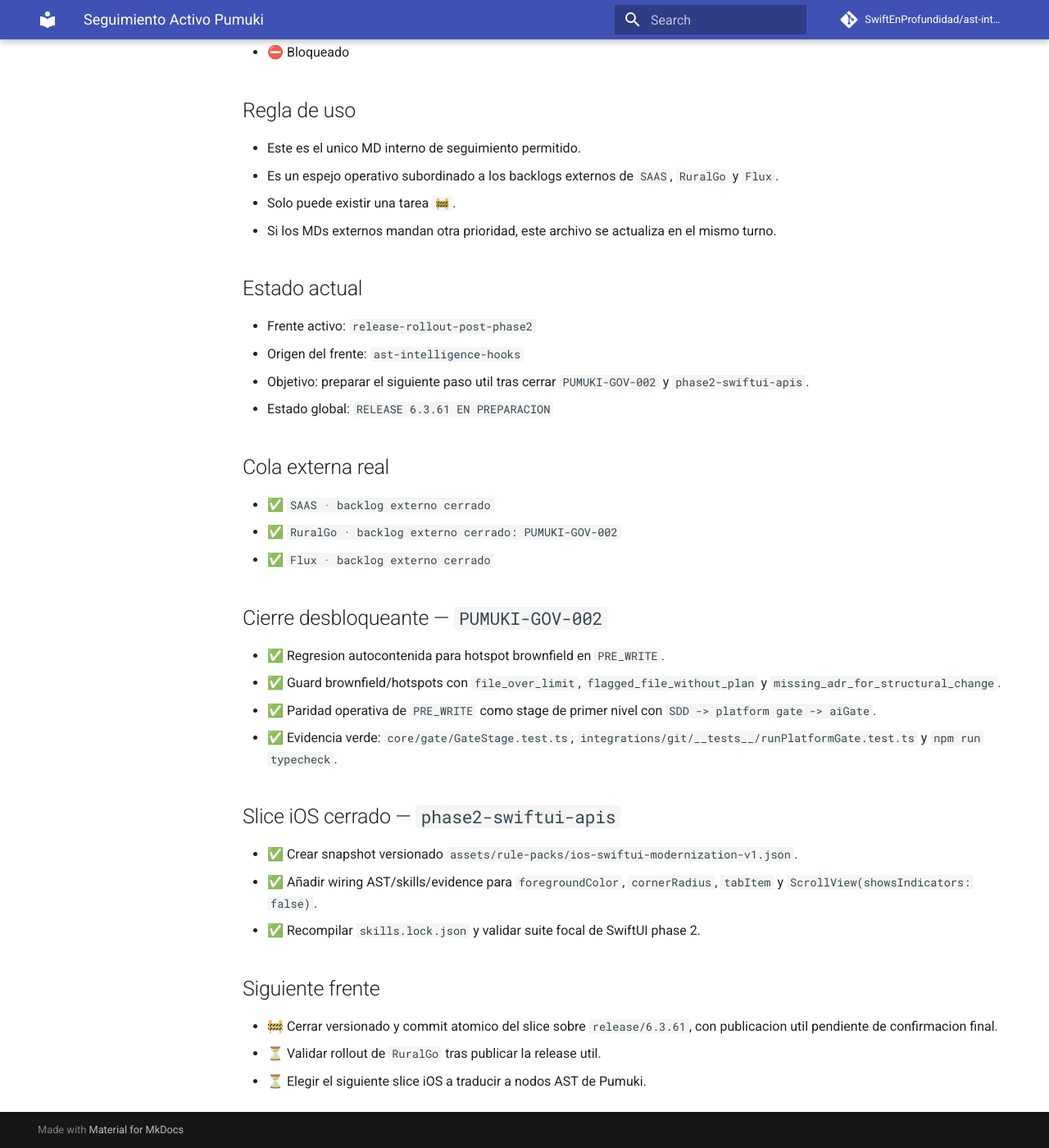
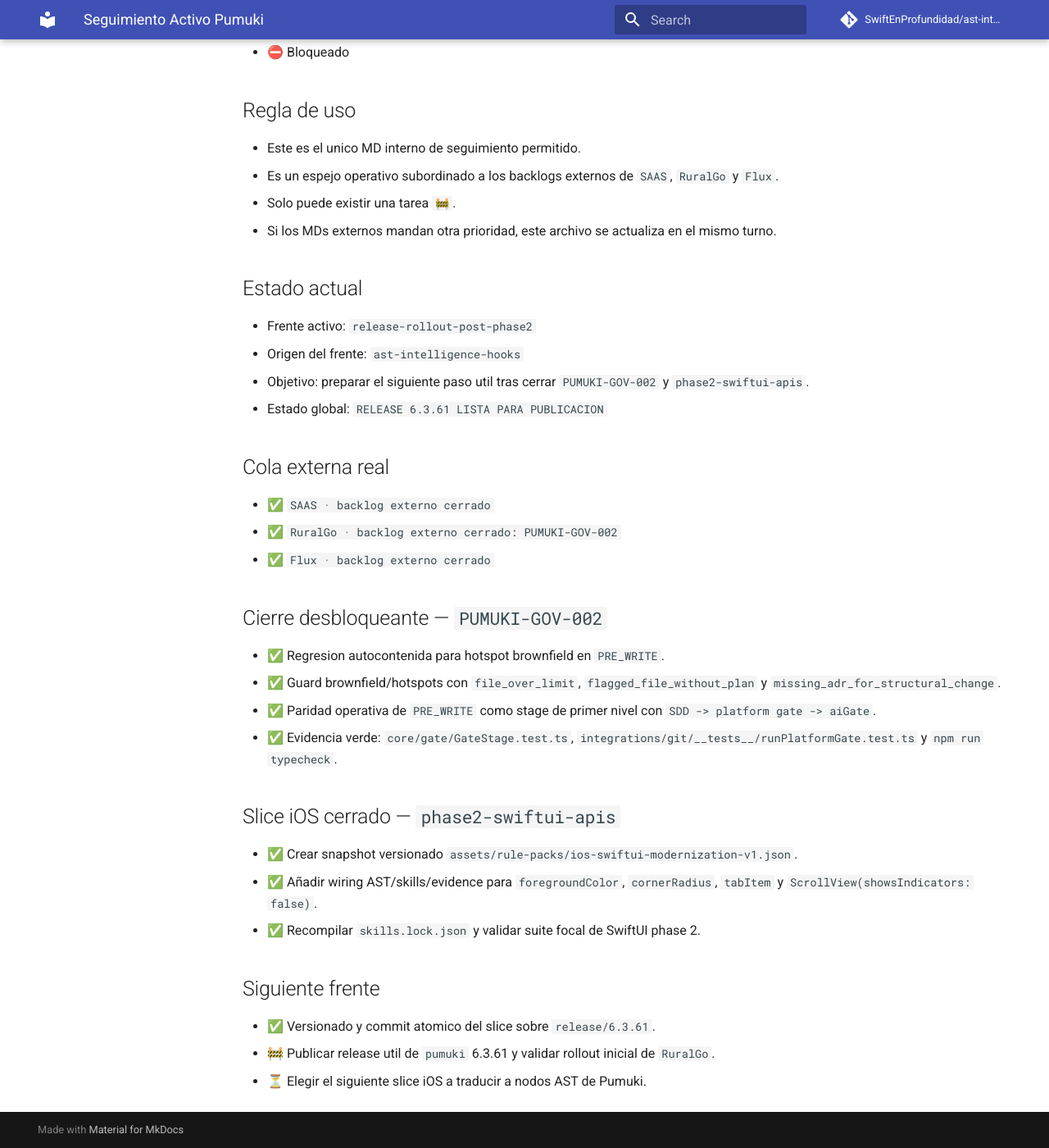
Before and after one commit to SwiftEnProfundidad/ast-intelligence-hooks, an MkDocs documentation site: the page built from docs/tracking/plan-activo-de-trabajo.md, in a window 1280 px wide and 1400 px high, scrolled down 328 px. Shown: the whole window at 82% size. Built offline with MkDocs 1.6.1 and Material for MkDocs 9.7.7, drawn with Linux system fonts in a browser that asks for light colours; comment, search, counter and statistics services are not loaded.

Commit message:
docs(tracking): mark 6.3.61 ready for publish
Reflect that the release branch is now versioned, validated and commit-clean so the remaining active step is the controlled 6.3.61 publication and RuralGo rollout.

Made-with: Cursor

```diff
--- a/docs/tracking/plan-activo-de-trabajo.md
+++ b/docs/tracking/plan-activo-de-trabajo.md
@@ -19,7 +19,7 @@
 - Frente activo: `release-rollout-post-phase2`
 - Origen del frente: `ast-intelligence-hooks`
 - Objetivo: preparar el siguiente paso util tras cerrar `PUMUKI-GOV-002` y `phase2-swiftui-apis`.
-- Estado global: `RELEASE 6.3.61 EN PREPARACION`
+- Estado global: `RELEASE 6.3.61 LISTA PARA PUBLICACION`
 
 ## Cola externa real
 
@@ -42,6 +42,6 @@
 
 ## Siguiente frente
 
-- 🚧 Cerrar versionado y commit atomico del slice sobre `release/6.3.61`, con publicacion util pendiente de confirmacion final.
-- ⏳ Validar rollout de `RuralGo` tras publicar la release util.
+- ✅ Versionado y commit atomico del slice sobre `release/6.3.61`.
+- 🚧 Publicar release util de `pumuki` 6.3.61 y validar rollout inicial de `RuralGo`.
 - ⏳ Elegir el siguiente slice iOS a traducir a nodos AST de Pumuki.
```
